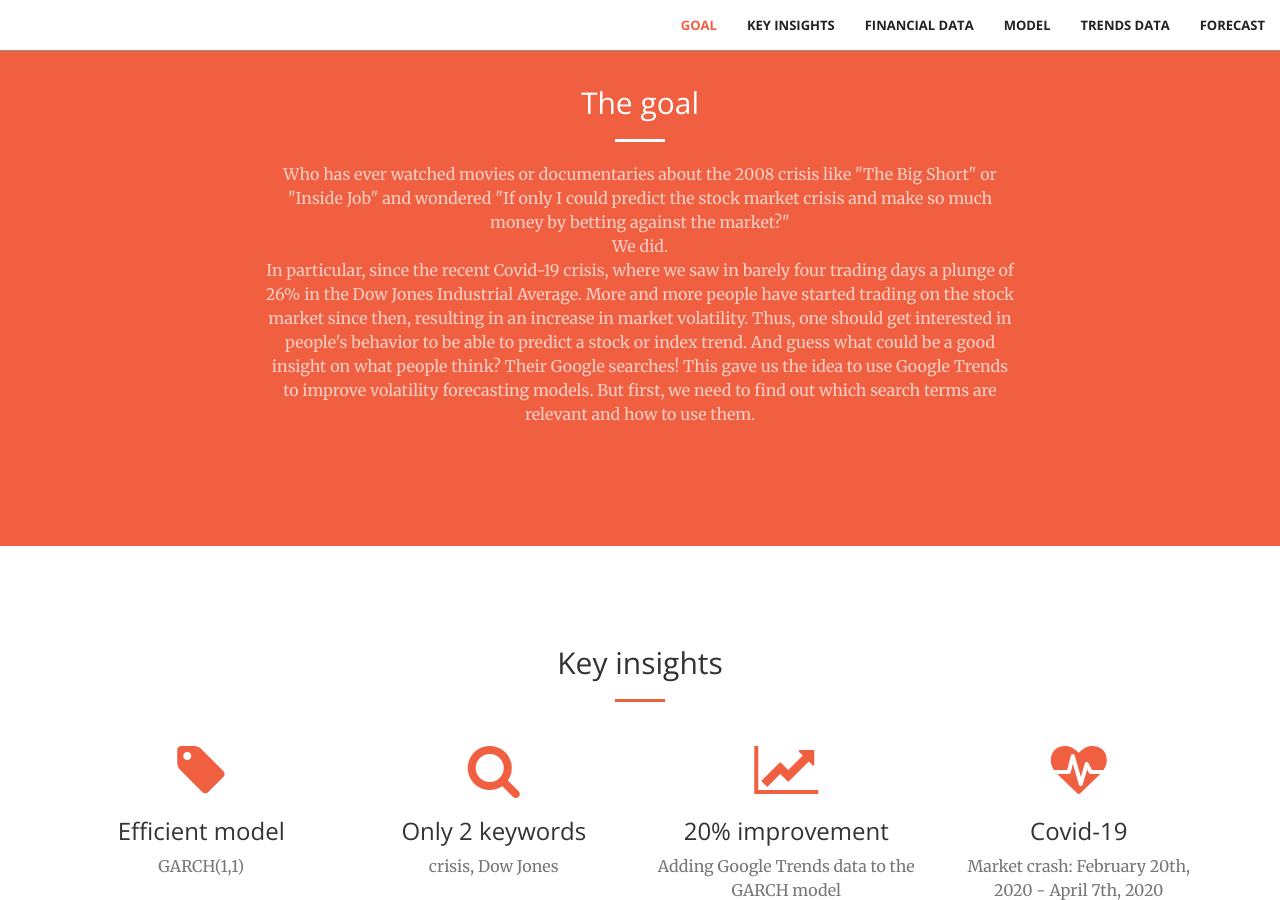
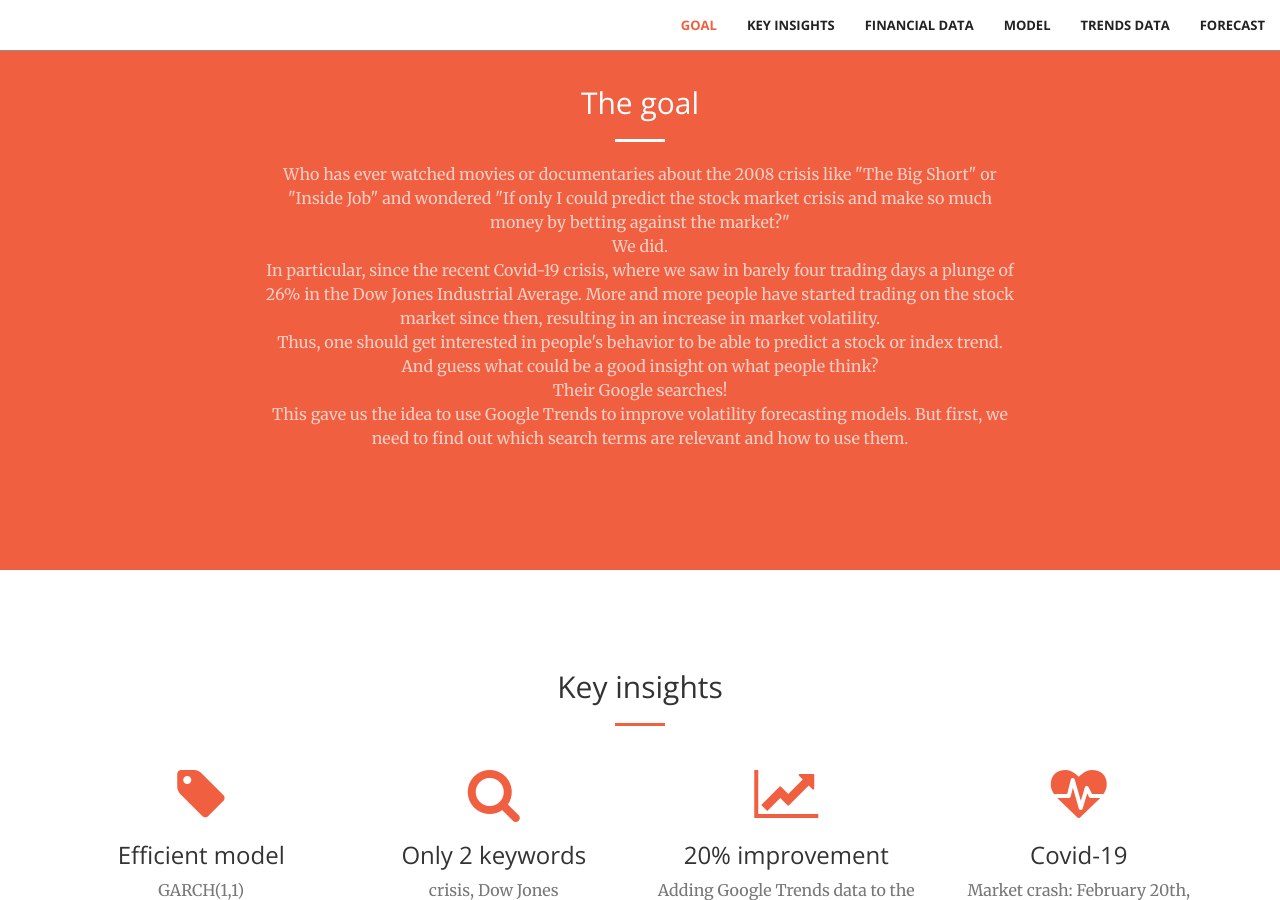
Before and after one commit to Laragervaise/forecasting-stock-volatility, a Jekyll site: the page built from index.html, in a window 1280 px wide and 900 px high, scrolled down 914 px. Built offline with Jekyll 4.4.1, drawn with Linux system fonts in a browser that asks for light colours.

```diff
--- a/_includes/goals.html
+++ b/_includes/goals.html
@@ -10,9 +10,13 @@
                     <br> We did. <br>
 
                     In particular, since the recent Covid-19 crisis, where we saw in barely four trading days a plunge of 26% in the Dow Jones Industrial Average.
-                    More and more people have started trading on the stock market since then, resulting in an increase in market volatility.
+                    More and more people have started trading on the stock market since then, resulting in an increase in market volatility. <br>
+
                     Thus, one should get interested in people's behavior to be able to predict a stock or index trend.
-                    And guess what could be a good insight on what people think? Their Google searches!
+                    And guess what could be a good insight on what people think?
+
+                    <br> Their Google searches! <br>
+
                     This gave us the idea to use Google Trends to improve volatility forecasting models.
                     But first, we need to find out which search terms are relevant and how to use them. </p>
             </div>
```
